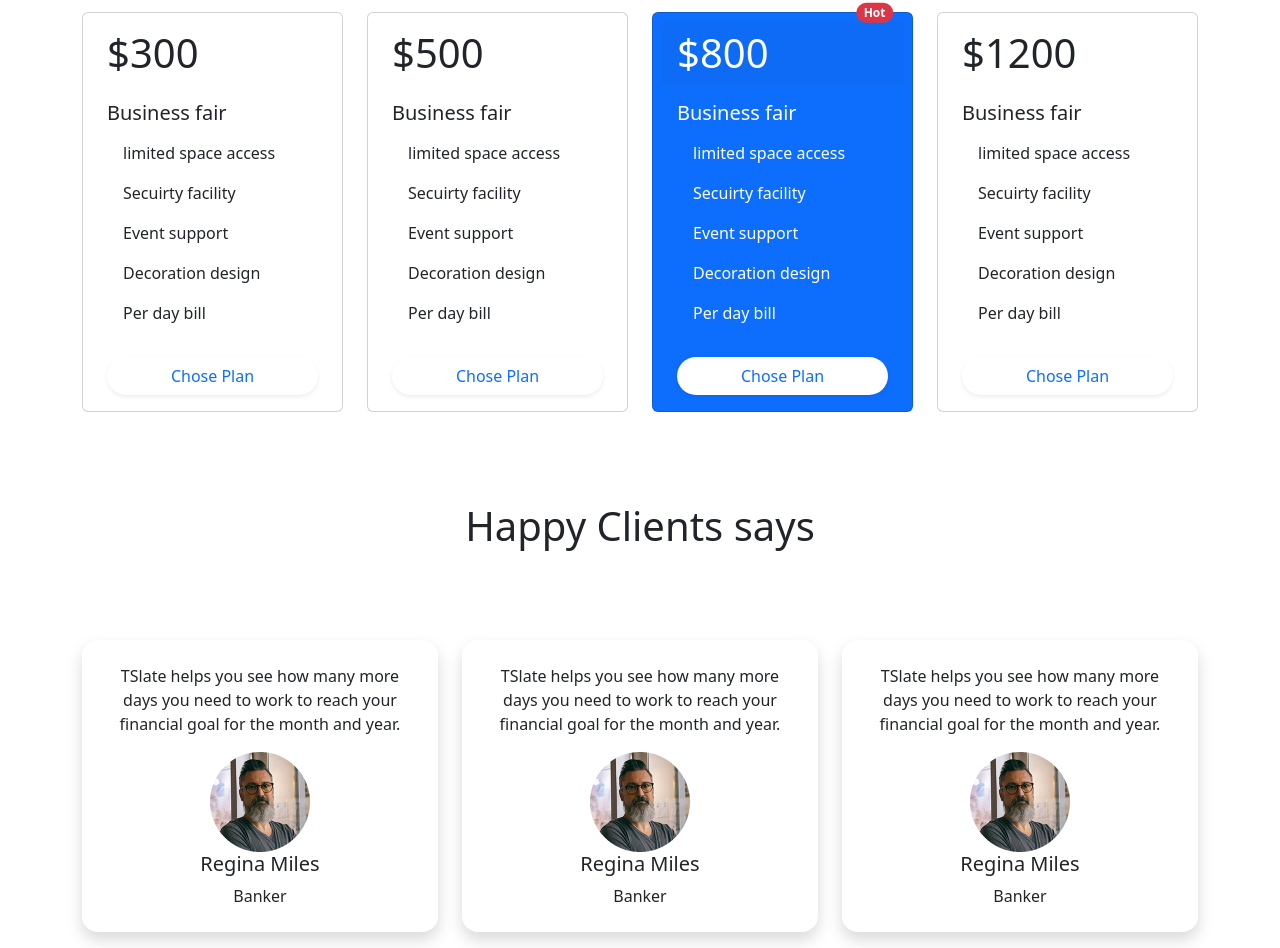
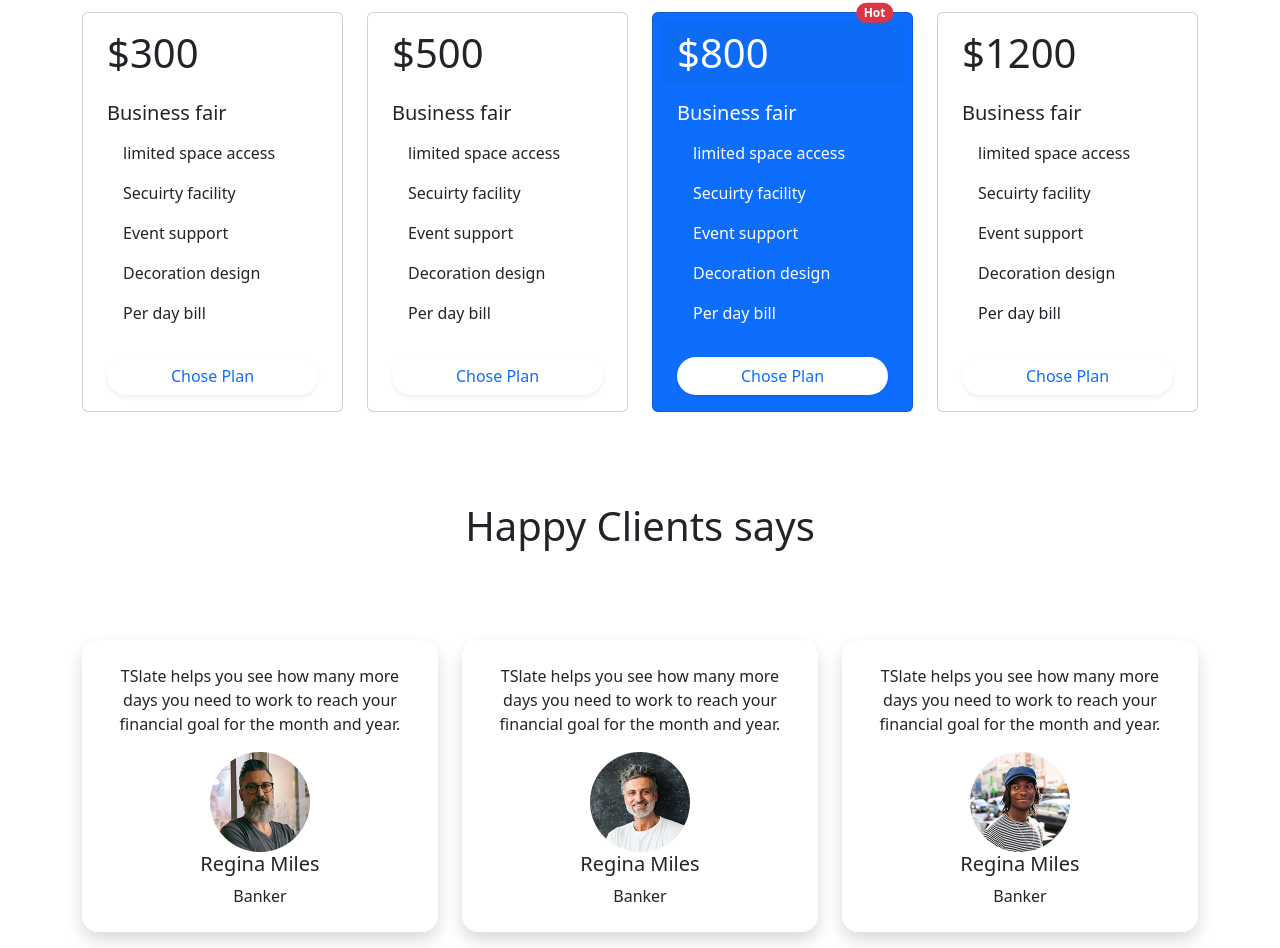
Before and after one commit to MrTuzzO/convention-center, a plain HTML site: page index.html in a window 1280 px wide. Shown: the part 1277-2225 px from the top of the page. Drawn offline with nearby package versions, Linux system fonts and the light colour scheme.

Commit message:
img addedd

```diff
--- a/index.html
+++ b/index.html
@@ -225,7 +225,7 @@
                                 to work to reach your financial
                                 goal for the month and year.</p>
                             <div class="d-flex flex-column align-items-center">
-                                <img src="images/person 1.png" height="100" width="100px">
+                                <img src="images/person 2.png" height="100" width="100px">
                                 <h5 class="card-title">Regina Miles</h5>
                                 <p class="card-text">Banker</p>
                             </div>
@@ -240,7 +240,7 @@
                                 to work to reach your financial
                                 goal for the month and year.</p>
                             <div class="d-flex flex-column align-items-center">
-                                <img src="images/person 1.png" height="100" width="100px">
+                                <img src="images/person 3.png" height="100" width="100px">
                                 <h5 class="card-title">Regina Miles</h5>
                                 <p class="card-text">Banker</p>
                             </div>
```
